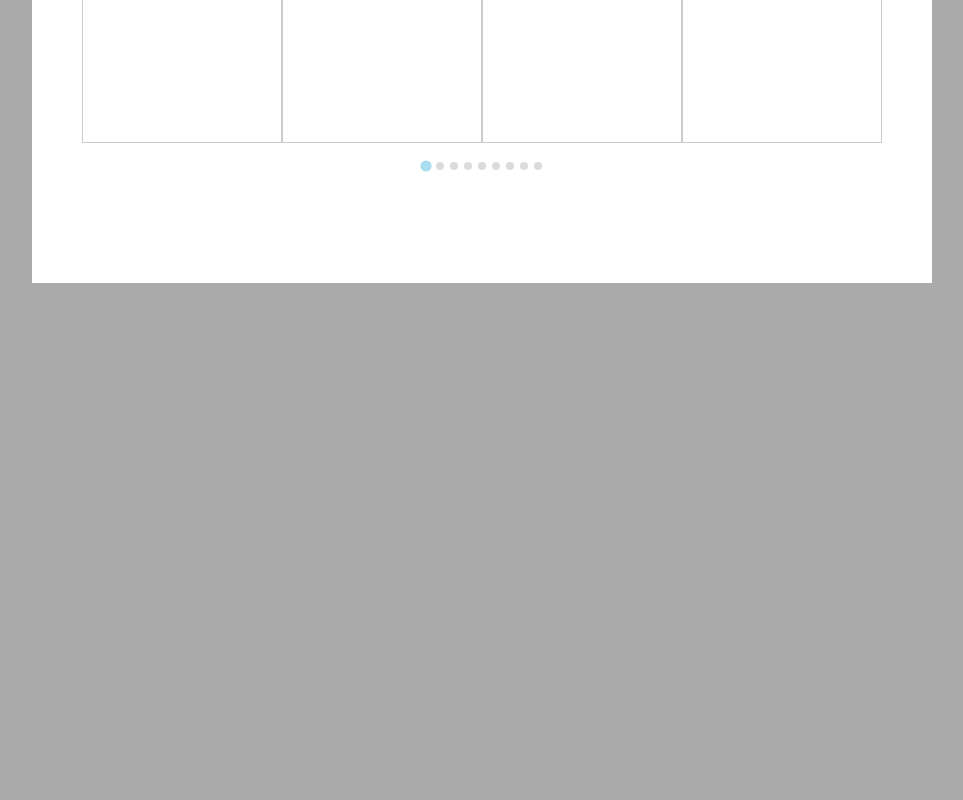
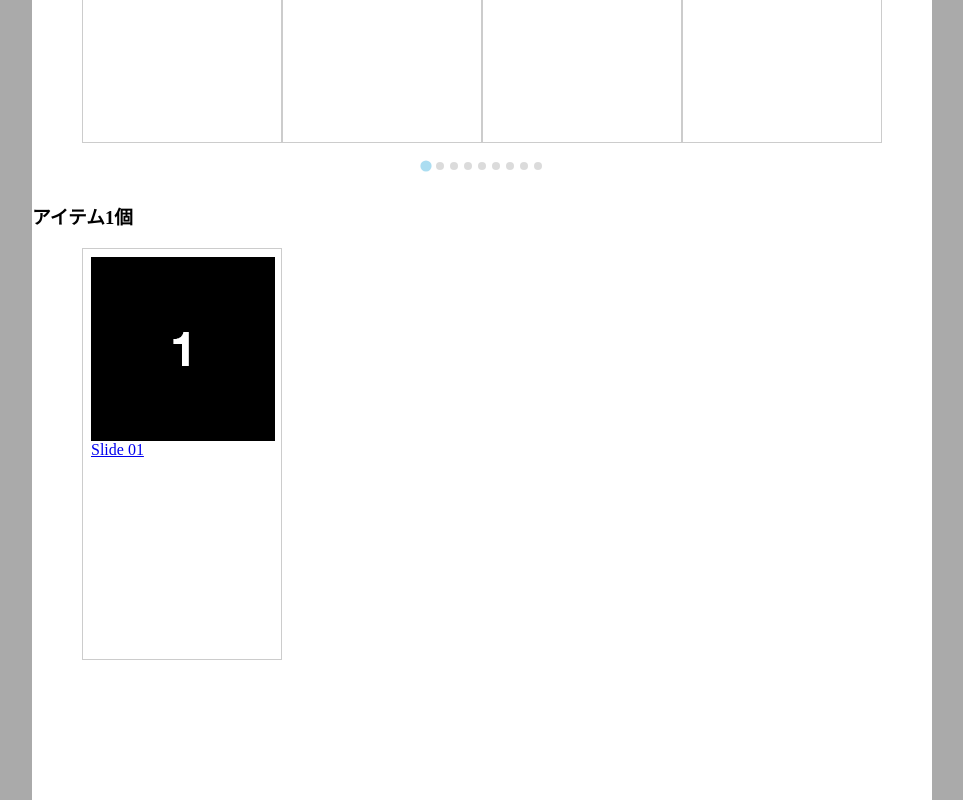
Before and after one commit to ruedap/lab.ruedap.com, a website: page splide/index4.html in a window 1280 px wide. Shown: the part 1078-1878 px from the top of the page, without its empty margins (158-1121 px from the left). Before the commit the page ends 1361 px from the top, so only its background shows below. Drawn offline with Linux system fonts and the light colour scheme.

Commit message:
2025/06/22 17:12:09

```diff
--- a/splide/index4.html
+++ b/splide/index4.html
@@ -57,14 +57,30 @@
         }
         new Splide( '.splide4_9', opts4 ).mount();
 
-        opts4.type = 'slide'
-        new Splide( '.splide4_1', opts4 ).mount();
-        new Splide( '.splide4_2', opts4 ).mount();
-        new Splide( '.splide4_3', opts4 ).mount();
-        new Splide( '.splide4_4', opts4 ).mount();
-        opts4.type = 'loop'
-        new Splide( '.splide4_5', opts4 ).mount();
+        function initSplideConditionally(selector, options) {
+          const element = document.querySelector(selector);
+          if (element) {
+            const slides = element.querySelectorAll('.splide__slide');
+            const newOptions = { ...options };
 
+            if (slides.length <= 1) {
+              newOptions.type = 'slide';
+              newOptions.arrows = false;
+              newOptions.pagination = false;
+              newOptions.drag = false;
+            }
+            new Splide(element, newOptions).mount();
+          }
+        }
+
+        opts4.type = 'slide';
+        initSplideConditionally('.splide4_1', opts4);
+        initSplideConditionally('.splide4_2', opts4);
+        initSplideConditionally('.splide4_3', opts4);
+        initSplideConditionally('.splide4_4', opts4);
+
+        opts4.type = 'loop';
+        initSplideConditionally('.splide4_5', opts4);
       })
     </script>
     <style>
@@ -289,7 +305,6 @@
         </section>
       </div>
 
-      <!--
       <h3>アイテム1個</h3>
       <div class="outer">
         <section class="splide4_1 splide d-Splide" aria-label="Splide Basic HTML Example">
@@ -306,7 +321,7 @@
         </section>
       </div>
 
-
+      <!--
       <h3>アイテム2個</h3>
       <div class="outer">
         <section class="splide4_2 splide d-Splide" aria-label="Splide Basic HTML Example">
```
